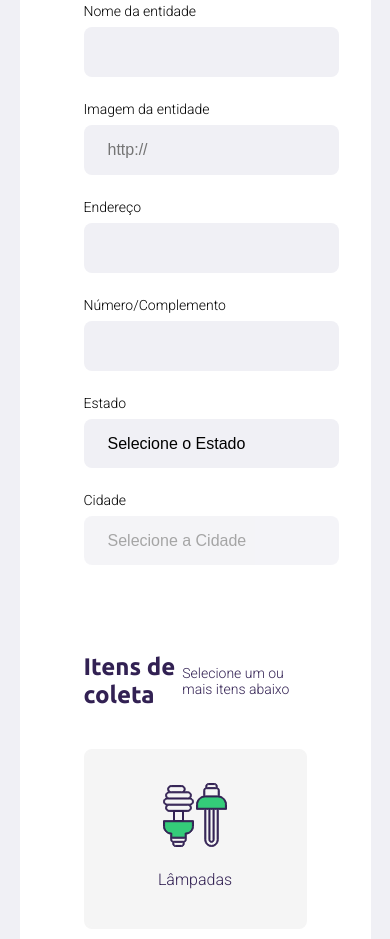
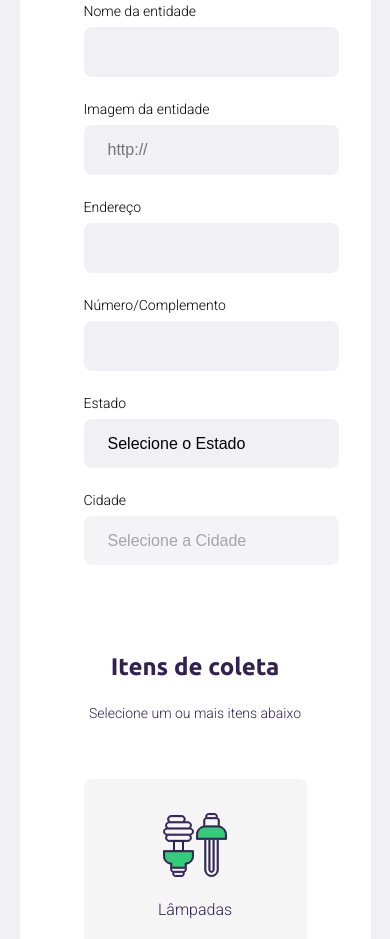
Before and after one commit to andersongames/ecoleta, a website: page src/views/create-point.html in a window 390 px wide. Shown: the part 612-1551 px from the top of the page. Drawn offline with nearby package versions, Linux system fonts and the light colour scheme; files that its build step writes are made by us from their sources; no server answers.

Commit message:
responsive grid title

```diff
--- a/public/styles/_responsive.scss
+++ b/public/styles/_responsive.scss
@@ -102,11 +102,22 @@
 }
 
 @media (max-width: 480px) {
-    #page-create-point  header {
-        flex-direction: column;
+    #page-create-point {
+        header {
+            flex-direction: column;
 
-        a {
-            margin: 64px 0 48px 0;
+            a {
+                margin: 64px 0 48px 0;
+            }
+        }
+
+        fieldset legend {
+            display: flex;
+            flex-direction: column;
+
+            span {
+                margin: 24px 0 18px 0;
+            }
         }
     }
 }
```
Also changed, not shown: public/styles/main.css, 1 other file.
